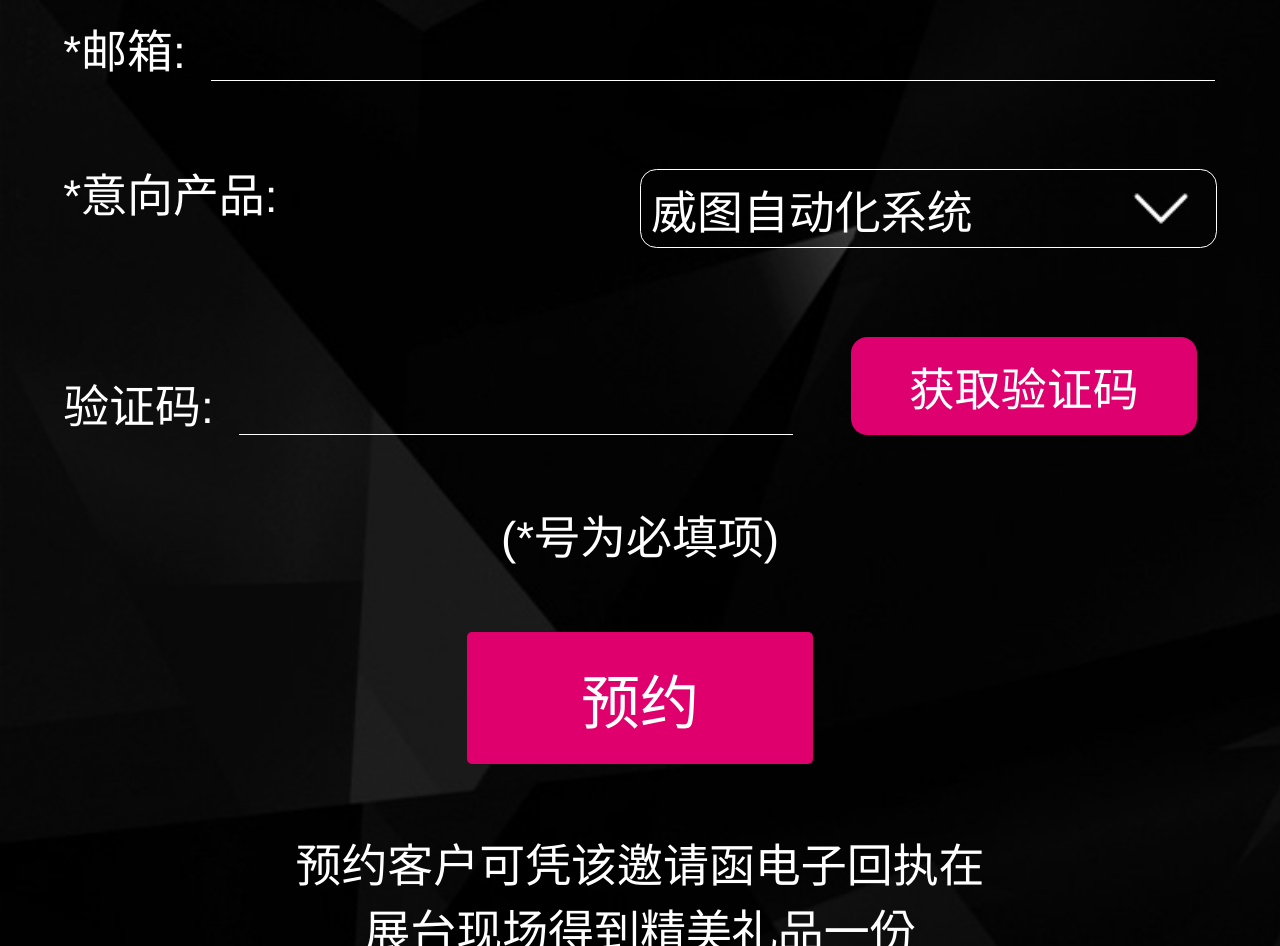
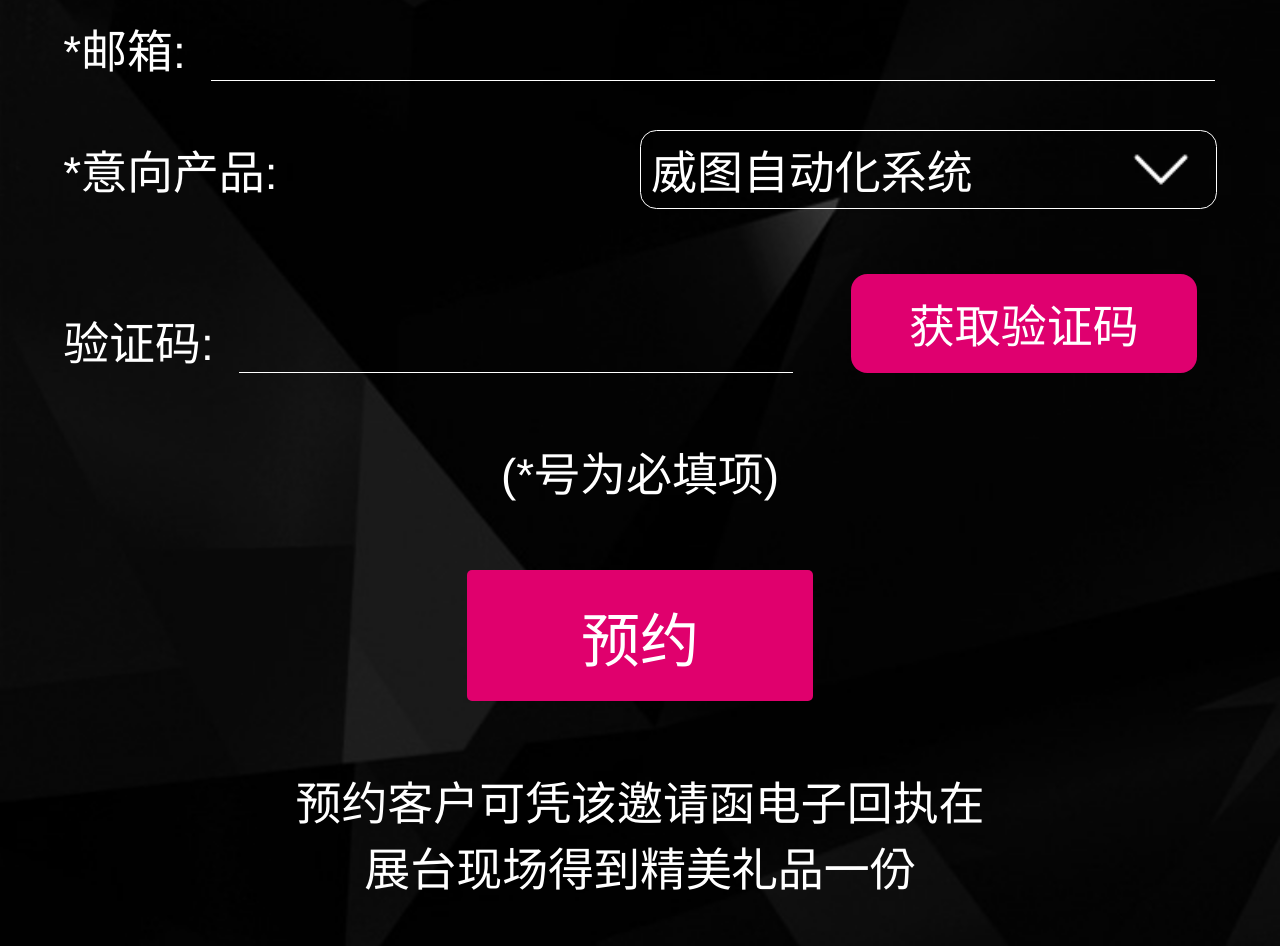
Before and after one commit to 13524809670/WeiTu, a plain HTML site: page make.html in a window 1280 px wide. Shown: the part 1100-2046 px from the top of the page. Drawn offline with Linux system fonts and the light colour scheme.

Commit message:
Update make.css

```diff
--- a/css/make.css
+++ b/css/make.css
@@ -63,15 +63,14 @@ header .head{
 	display: -webkit-flex;
 	justify-content: space-between;
 	-webkit-justify-content: space-between;
-	padding:2% 0;
 }
 #form ul #order{
 	width: 50%;
 	height: 0.24rem;
 	border: 1px solid #fff;
 	border-radius: 0.05rem;
-	vertical-align:middle;
-	/*margin-top:-0.9rem;*/
+	vertical-align:top;
+	margin-top:-0.05rem;
 }
 #form ul .select{
 	width: 0.24rem;
@@ -81,7 +80,7 @@ header .head{
 	background-size: 100%;
 	position: absolute;
 	right:0.05rem;
-	/*top:-0.05rem;*/
+	top:-0.05rem;
 }
 
 #form ul #code{
```
